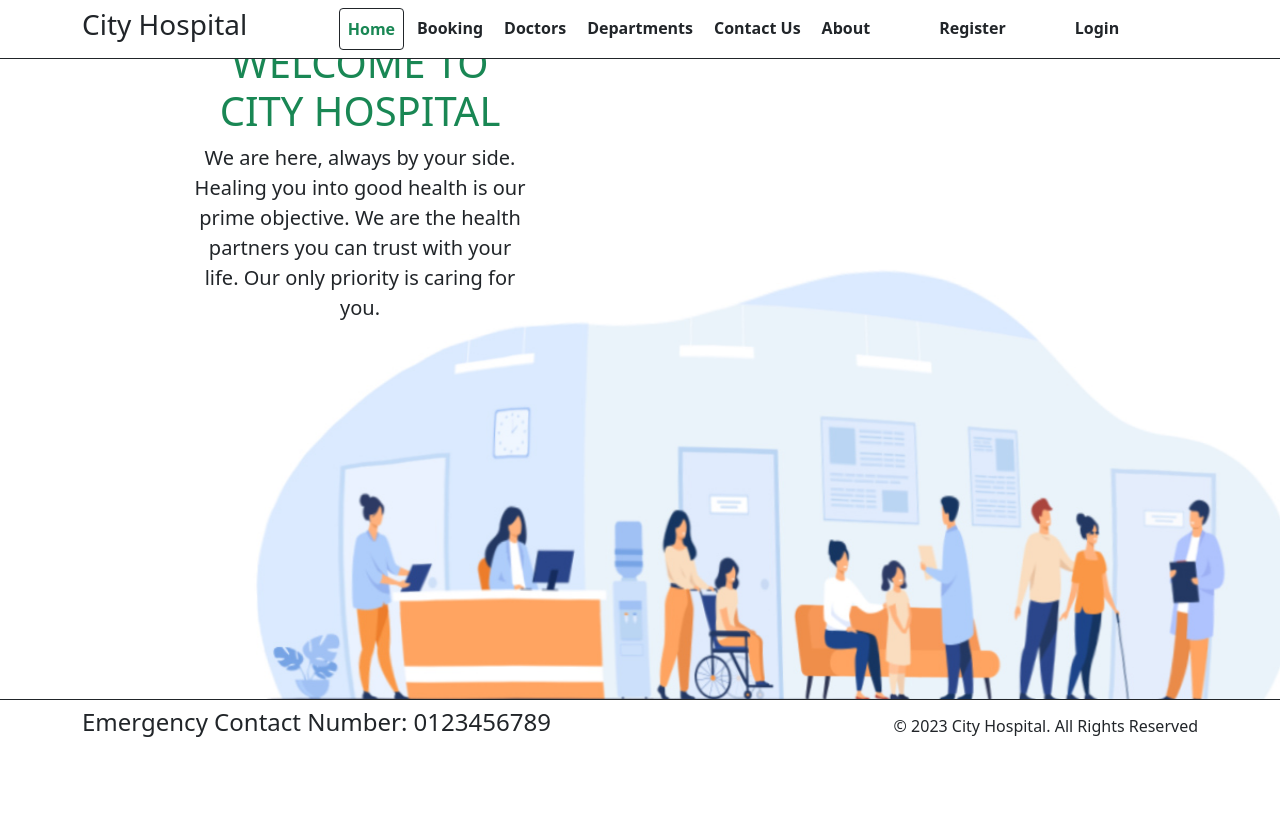
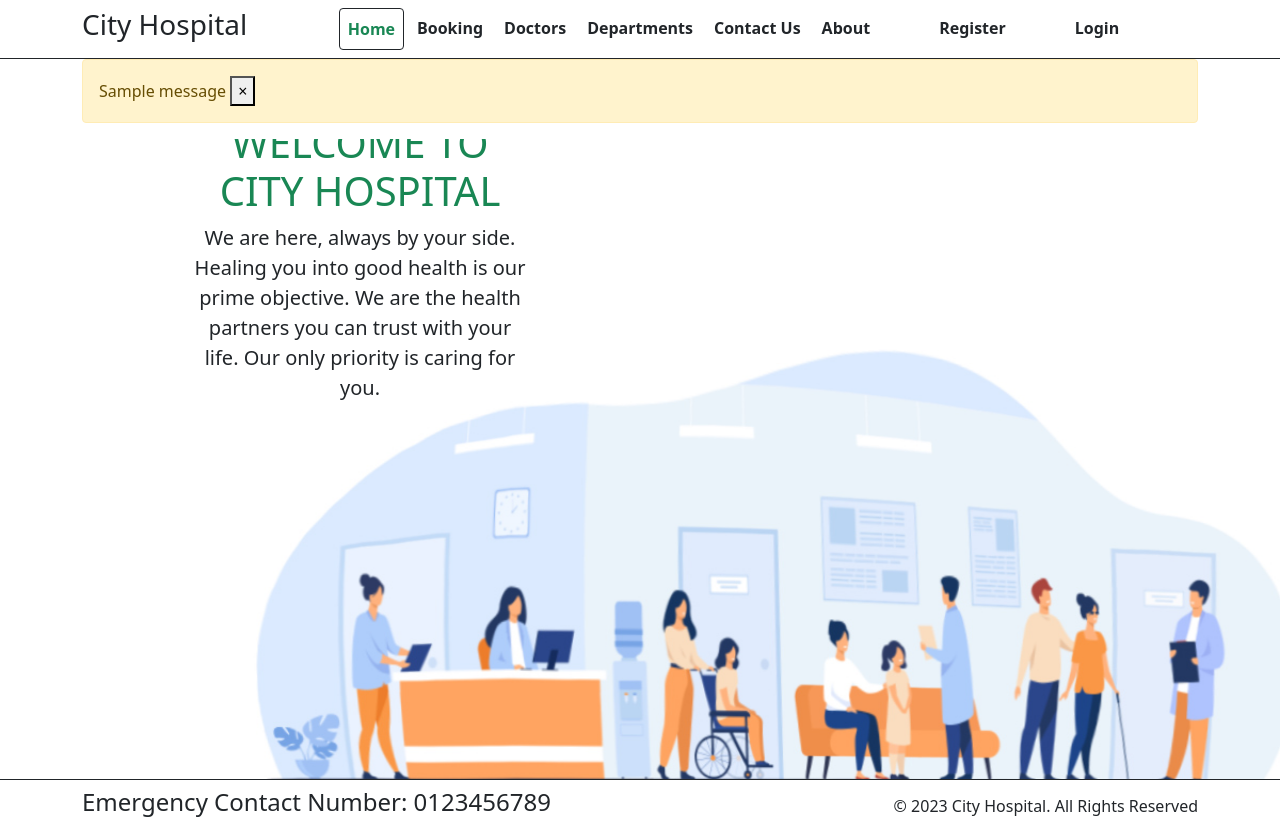
Before and after one commit to sageerkv/HOSPITAL, a Django app: page /index/ in a window 1280 px wide. Before the commit the page ends 737 px from the top, so only its background shows below. Run offline with Django 4.2, Linux system fonts and the light colour scheme; one stand-in notice (Sample message) is shown; some libraries are stand-ins or nearby versions.

Commit message:
first commit

```diff
--- a/Hospital/templates/base.html
+++ b/Hospital/templates/base.html
@@ -81,6 +81,7 @@
     </nav>
 
     {% block content %}
+
     {% endblock content %}
 
 
--- a/Hospital/templates/index.html
+++ b/Hospital/templates/index.html
@@ -24,6 +24,20 @@ Home Page
     margin-right: 35rem;
   }
 </style>
+
+<div class="container">
+  {% if messages %}
+  {% for message in messages %}
+  <div class="alert alert-warning alert-dismissible fade show" role="alert">
+    {{ message }}
+    <button type="button" class="close" data-dismiss="alert" aria-label="Close">
+      <span aria-hidden="true">&times;</span>
+    </button>
+  </div>
+  {% endfor%}
+  {% endif%}
+</div>
+
 <div id="carouselExampleControls" class="carousel slide" data-bs-ride="carousel">
   <div class="carousel-inner">
     <div class="carousel-item active">
```
Also changed, not shown: Hospital/db.sqlite3.
